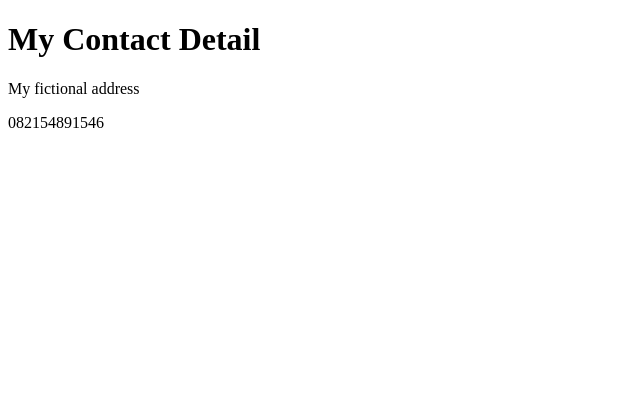
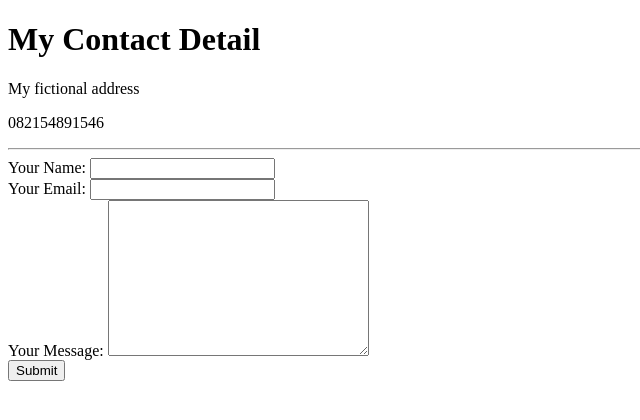
Before and after one commit to vivekanope123/cv, a plain HTML site: page contact-me.html in a window 1280 px wide. Shown: the whole page, without its empty margins (0-640 px from the left). Drawn offline with Linux system fonts and the light colour scheme.

Commit message:
updating contact me

```diff
--- a/contact-me.html
+++ b/contact-me.html
@@ -8,5 +8,15 @@
     <h1>My Contact Detail</h1>
     <p>My fictional address</p>
     <p>082154891546</p>
+    <hr>
+    <form action="mailto:vivekanope123@gmail.com" method="post" enctype="text/plain">
+      <label>Your Name:</label>
+      <input type="text" name="yourName" value=""><br>
+      <label>Your Email:</label>
+      <input type="email" name="yourEmail" value=""><br>
+      <label>Your Message:</label>
+      <textarea name="yourMessage" rows="10" cols="30"></textarea><br>
+      <input type="submit" name="">
+    </form>
   </body>
 </html>
```
